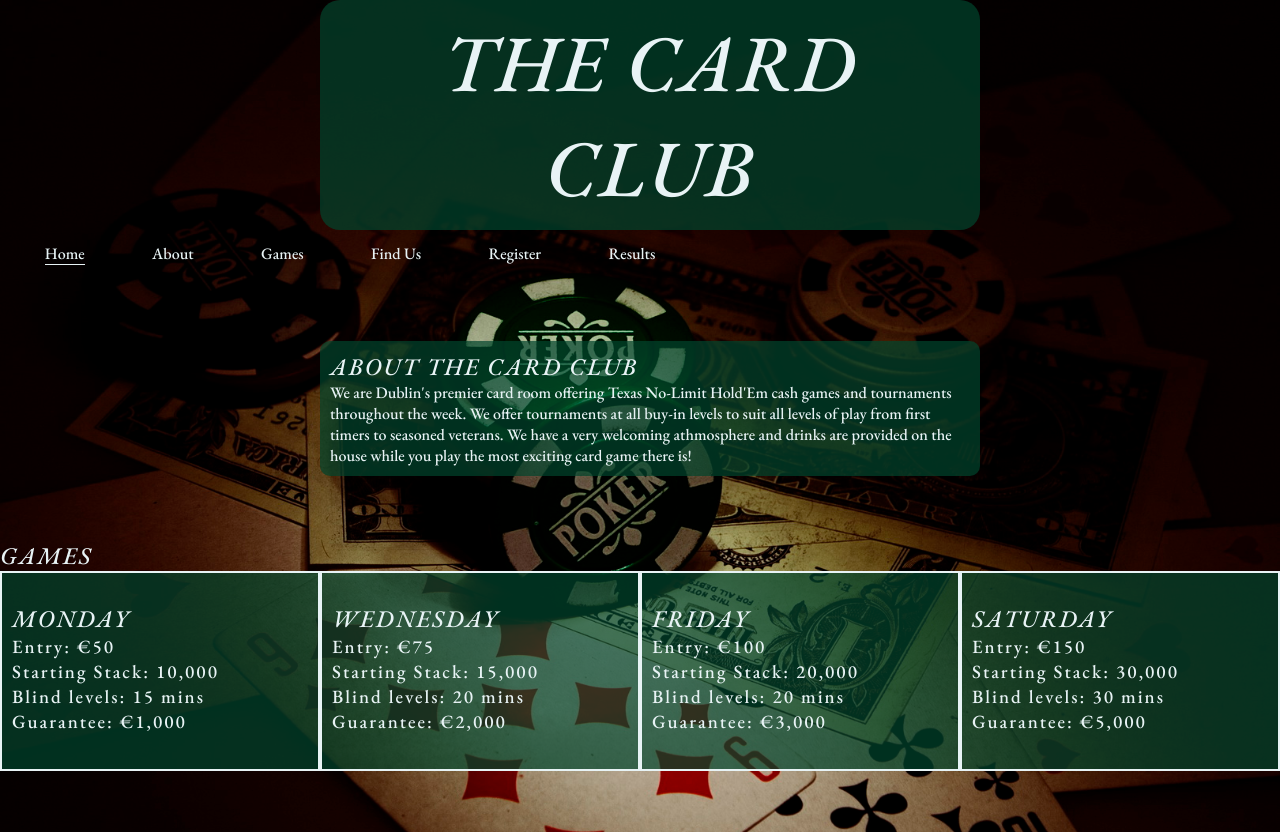
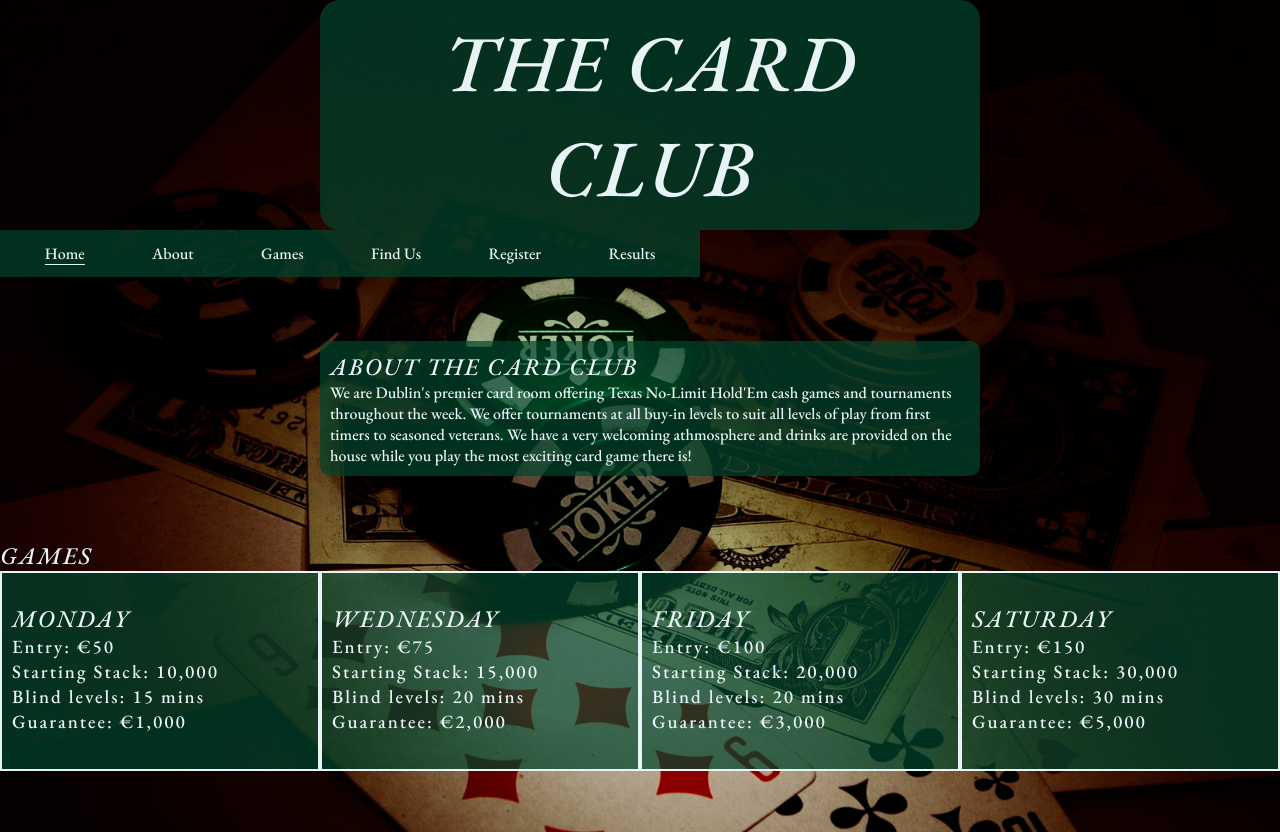
Before and after one commit to tomkelly111/Portfolio1, a plain HTML site: page index.html in a window 1280 px wide. Shown: the top 832 px of the page. Drawn offline with nearby package versions, Linux system fonts and the light colour scheme.

Commit message:
add background to Nav bar

```diff
--- a/assets/css/style.css
+++ b/assets/css/style.css
@@ -54,6 +54,8 @@ h3 {
 /* style and positioning of nav bar */
 nav {
     padding: .8rem;
+    background-color: rgba(0, 69, 45, .7);
+    display: inline-block;
 
 }
 
```
